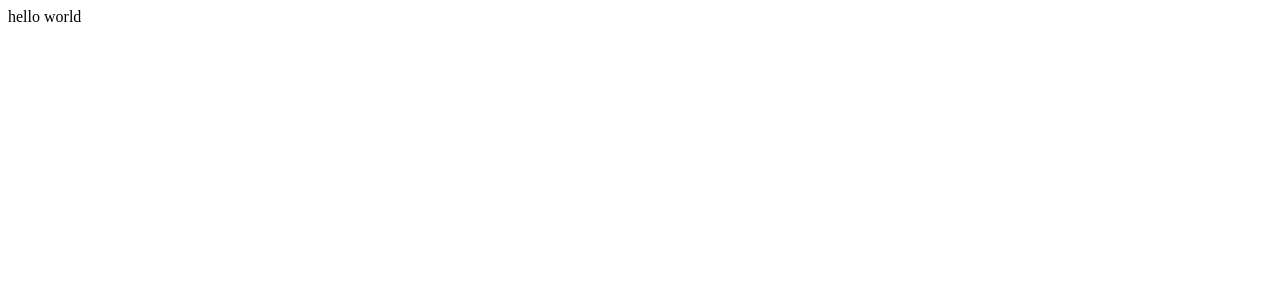
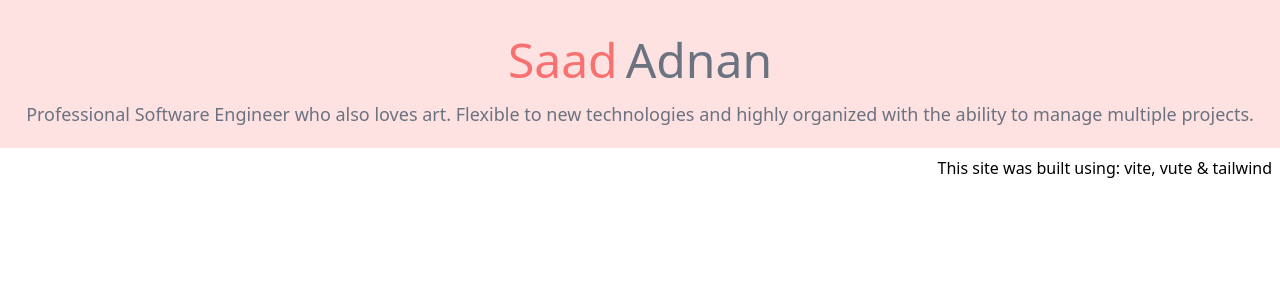
Before and after one commit to sdadn/sdadn.github.io, a Vue app: page / in a window 1280 px wide. Shown: the top 300 px of the page. Built offline with nearby package versions, Linux system fonts and the light colour scheme.

Commit message:
added working header

```diff
--- a/package.json
+++ b/package.json
@@ -13,5 +13,10 @@
     "dev": "vite",
     "build": "vite build",
     "preview": "vite preview"
+  },
+  "devDependencies": {
+    "autoprefixer": "10.4.19",
+    "postcss": "8.4.40",
+    "tailwindcss": "3.4.7"
   }
 }
--- /dev/null
+++ b/postcss.config.js
@@ -0,0 +1,6 @@
+module.exports = {
+  plugins: {
+    tailwindcss: {},
+    autoprefixer: {},
+  },
+}
--- a/src/App.vue
+++ b/src/App.vue
@@ -1,6 +1,13 @@
 <template>
-<div>hello world</div>
+  <Header/>
 </template>
+
 <script setup>
+import Header from "./widgets/Header.vue";
+</script>
 
-</script>
+<style>
+@tailwind base;
+@tailwind components;
+@tailwind utilities;
+</style>
--- /dev/null
+++ b/src/content.js
@@ -0,0 +1,6 @@
+const SUMMARY = `Professional Software Engineer who also loves art.
+Flexible to new technologies and highly organized with the ability to manage multiple projects.`;
+
+export {
+  SUMMARY
+};
--- /dev/null
+++ b/src/widgets/Header.vue
@@ -0,0 +1,21 @@
+<template>
+<div class="py-5 bg-red-100">
+  <h1 class="text-center text-5xl my-4">
+    <span class="text-red-400 px-1">Saad</span>
+    <span class="text-gray-500 px-1">Adnan</span>
+  </h1>
+  <div class="text-center text-lg text-gray-500">
+    {{SUMMARY}}
+  </div>
+</div>
+<div class="text-right pr-2 py-2">
+This site was built using: vite, vute & tailwind
+</div>
+</template>
+
+<script setup>
+import {SUMMARY} from "../content";
+
+
+
+</script>
--- /dev/null
+++ b/tailwind.config.js
@@ -0,0 +1,11 @@
+/** @type {import('tailwindcss').Config} */
+module.exports = {
+  content: [
+    "index.html",
+    "./src/**/*.vue"
+  ],
+  theme: {
+    extend: {},
+  },
+  plugins: [],
+}
--- a/vite.config.js
+++ b/vite.config.js
@@ -2,6 +2,6 @@
 import vue from "@vitejs/plugin-vue";
 
 export default defineConfig({
-  // base: "/" - using default value for GitHub
+  // base: "/", - default value
   plugins: [vue()],
 })
```
